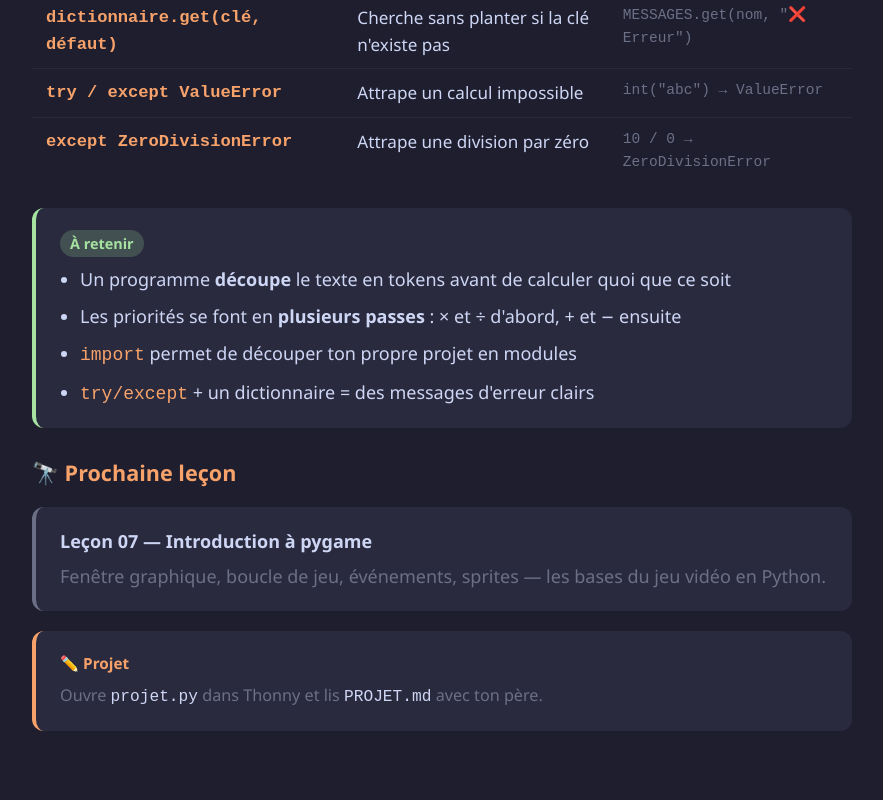
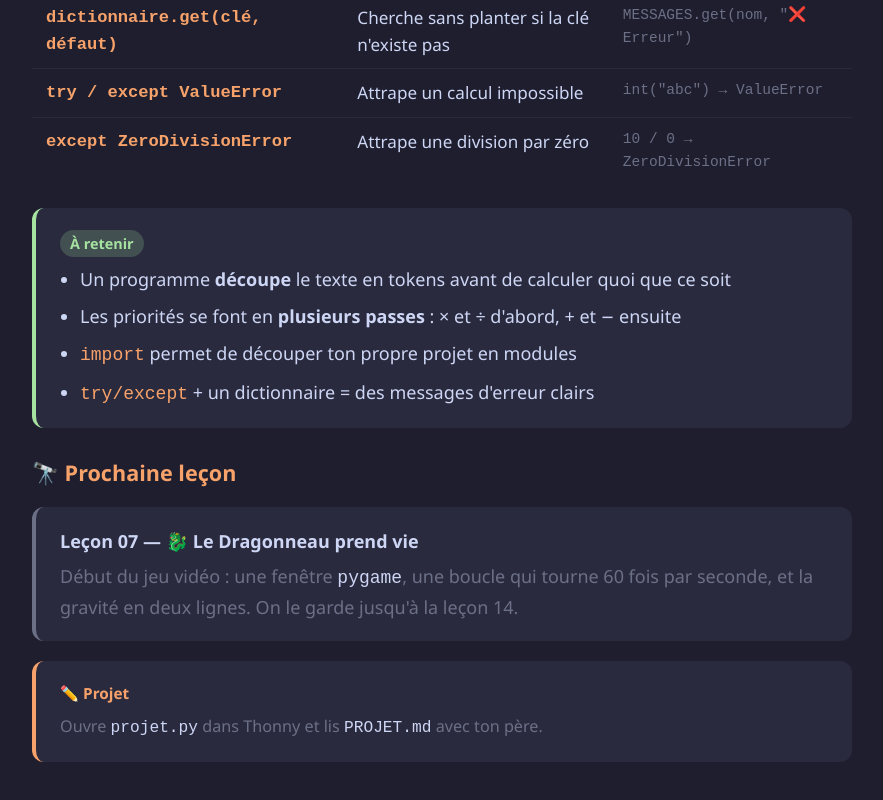
Before and after one commit to namtar1447/Cours-Prog-Enfant, a plain HTML site: page lecon_06b/presentation.html in a window 1280 px wide. Shown: the part 9220-10020 px from the top of the page, without its empty margins (198-1081 px from the left). Drawn offline with Linux system fonts and the light colour scheme.

Commit message:
Lecon 06b : teaser de la 07 aligne sur son vrai contenu
Le teaser annoncait « Introduction a pygame — fenetre, boucle,
evenements, sprites », ecrit avant que la 07 existe. La lecon 07 livree
ne fait ni evenements ni sprites : fenetre, boucle, gravite, rebond.
Les sprites et le bouton sont la 08.

Co-Authored-By: Claude Opus 5 <noreply@anthropic.com>

```diff
--- a/lecon_06b/presentation.html
+++ b/lecon_06b/presentation.html
@@ -720,8 +720,8 @@
 
   <h3 style="margin-top: 28px;">🔭 Prochaine leçon</h3>
   <div class="card" style="border-left: 4px solid var(--muted);">
-    <p><strong>Leçon 07 — Introduction à pygame</strong></p>
-    <p style="color:var(--muted); margin-top:6px;">Fenêtre graphique, boucle de jeu, événements, sprites — les bases du jeu vidéo en Python.</p>
+    <p><strong>Leçon 07 — 🐉 Le Dragonneau prend vie</strong></p>
+    <p style="color:var(--muted); margin-top:6px;">Début du jeu vidéo : une fenêtre <code style="color:var(--text)">pygame</code>, une boucle qui tourne 60 fois par seconde, et la gravité en deux lignes. On le garde jusqu'à la leçon 14.</p>
   </div>
 
   <div class="card" style="border-left: 4px solid var(--accent2); margin-top: 20px;">
```
